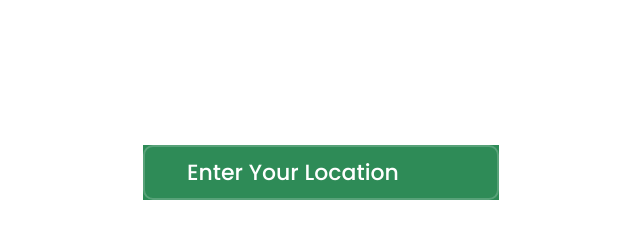
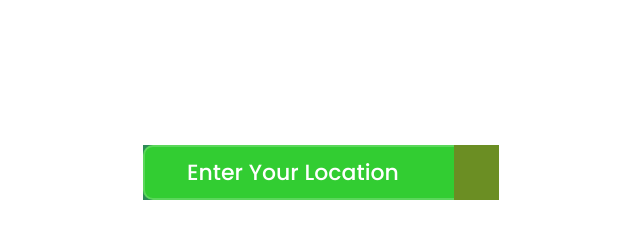
Before and after one commit to thecolossalsparkle/Elysium, a plain HTML site: page Weather1/index (1).html in a window 1280 px wide. Shown: the top 237 px of the page, without its empty margins (319-959 px from the left). Drawn offline with Linux system fonts and the light colour scheme; files that its build step writes are made by us from their sources.

Commit message:
Update style (1).css

```diff
--- a/Weather1/style (1).css
+++ b/Weather1/style (1).css
@@ -39,7 +39,7 @@ body {
   position: absolute;
   width: 100%;
   height: 100%;
-  background: transparent;
+  background:  #32CD32;
   border: 2px solid rgba(255, 255, 255, .2);
   outline: none;
   border-radius: 10px;
@@ -67,7 +67,7 @@ body {
   right: 0;
   width: 40px;
   height: 100%;
-  background: transparent;
+  background: #6B8E23;
   border: none;
   outline: none;
   font-size: 28px;
```
